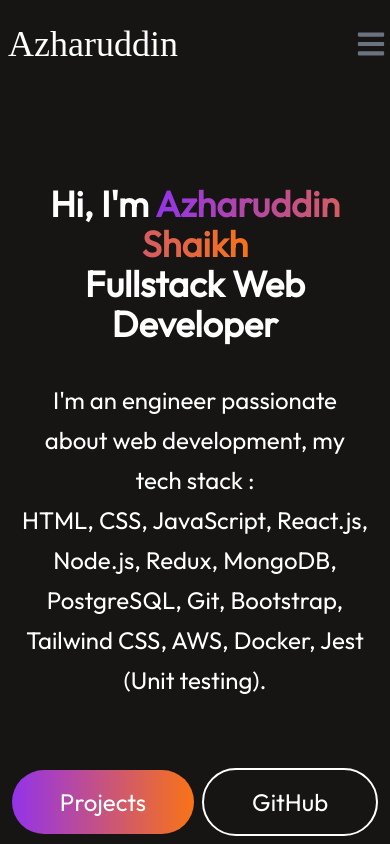
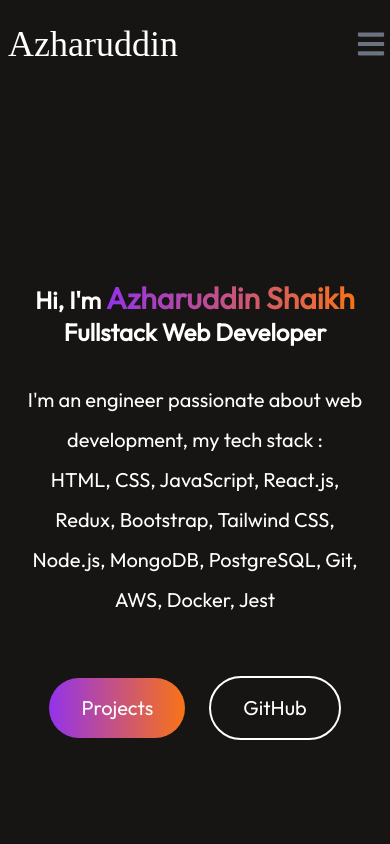
Before and after one commit to Azharuddin-Sk/portfolio, a React (Vite) app: page / in a window 390 px wide. Shown: the top 844 px of the page. Built offline with nearby package versions, Linux system fonts and the light colour scheme; a web font is replaced by a local one.

Commit message:
updated portfolio1

```diff
--- a/src/components/Home.jsx
+++ b/src/components/Home.jsx
@@ -5,11 +5,11 @@ function Home() {
   return (
     <div
       name="home"
-      className="h-screen flex flex-col items-center justify-center gap-9 text-white"
+      className="h-screen flex flex-col items-center justify-center gap-8 text-white"
     >
-      <h1 className="sm:w-3/4 text-center text-4xl font-bold md:text-5xl animate-slidein opacity-0 [--slidein-delay:500ms] ...">
+      <h1 className="sm:w-3/4 text-center text-2xl font-bold md:text-5xl animate-slidein opacity-0 [--slidein-delay:500ms] ...">
         Hi, I'm{" "}
-        <span className="md:text-7xl bg-gradient-to-r from-purple-600 to-orange-500 bg-clip-text text-transparent">
+        <span className="text-3xl md:text-7xl bg-gradient-to-r from-purple-600 to-orange-500 bg-clip-text text-transparent">
           Azharuddin Shaikh
         </span>
         <br />
@@ -17,22 +17,22 @@ function Home() {
           Fullstack Web Developer
         </span>
       </h1>
-      <p className="sm:w-3/5 mx-5 text-center text-2xl leading-10 animate-slidein opacity-0 [--slidein-delay:1800ms] ...">
+      <p className="sm:w-3/5 mx-5 text-center text-xl md:text-2xl leading-10 animate-slidein opacity-0 [--slidein-delay:1800ms] ...">
         I'm an engineer passionate about web development, my tech stack :
         <br />
         <span className="mt-4 animate-slidein opacity-0 [--slidein-delay:2800ms] ...">
-          HTML, CSS, JavaScript, React.js, Node.js, Redux, MongoDB, PostgreSQL,
-          Git, Bootstrap, Tailwind CSS, AWS, Docker, Jest (Unit testing).
+          HTML, CSS, JavaScript, React.js, Redux, Bootstrap, Tailwind CSS,
+          Node.js, MongoDB, PostgreSQL, Git, AWS, Docker, Jest
         </span>
       </p>
 
-      <div className="flex items-center sm:gap-12 gap-2 text-white text-2xl font-medium mt-8 animate-slidein opacity-0 [--slidein-delay:3600ms] ...">
-        <div className="px-12 py-4 rounded-full bg-gradient-to-r from-purple-600 to-orange-500 cursor-pointer hover:border-2 border-white">
+      <div className="flex items-center sm:gap-12 gap-6 text-white text-xl md:text-2xl font-medium mt-6 animate-slidein opacity-0 [--slidein-delay:3600ms] ...">
+        <div className="md:px-12 px-8 py-4 rounded-full bg-gradient-to-r from-purple-600 to-orange-500 cursor-pointer hover:border-2 border-white">
           <Link to="portfolio" smooth duration={500}>
             Projects
           </Link>
         </div>
-        <div className="px-12 py-4 rounded-full cursor-pointer border-2 border-white hover:border-purple-600">
+        <div className="md:px-12 px-8 py-4 rounded-full cursor-pointer border-2 border-white hover:border-purple-600">
           <a
             href="https://github.com/Azharuddin-Sk?tab=repositories"
             target="_blank"
```
